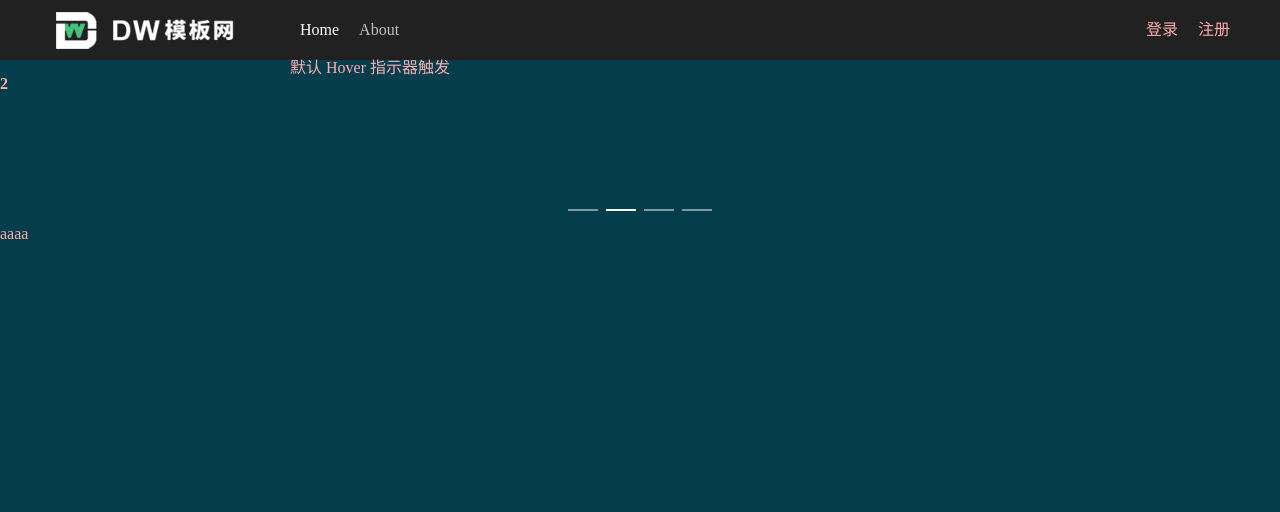
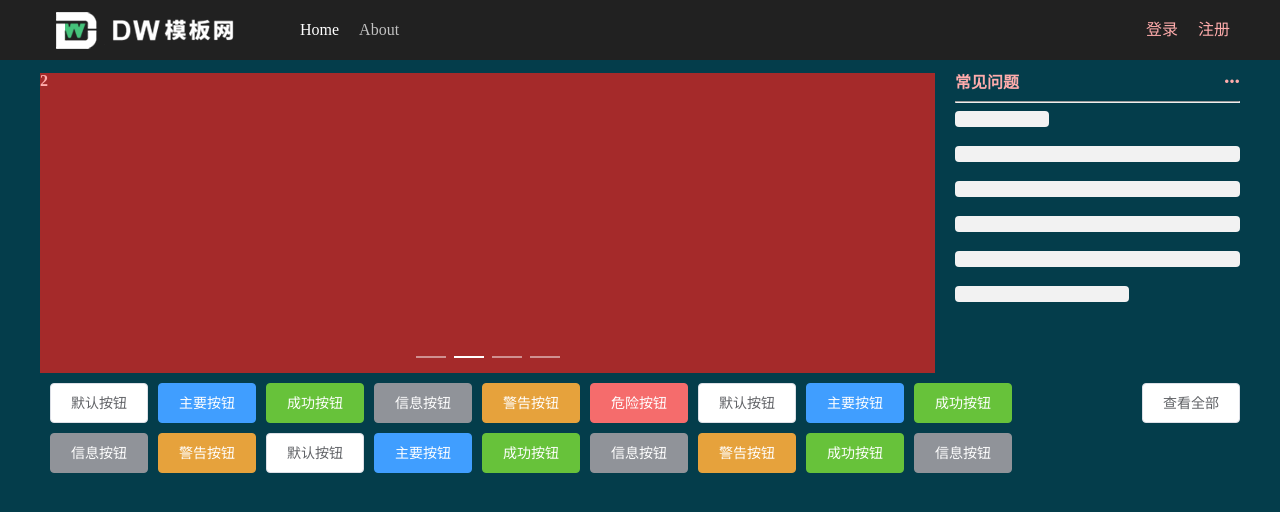
Before and after one commit to bear9527/webpackVue3, a Vue app: page /#/ in a window 1280 px wide. Shown: the top 512 px of the page. Built offline with nearby package versions, Linux system fonts and the light colour scheme.

Commit message:
btn list

```diff
--- a/package.json
+++ b/package.json
@@ -4,7 +4,8 @@
   "description": "",
   "main": "index.js",
   "scripts": {
-    "dev": "webpack serve --progress --config ./webpack.config.js"
+    "dev": "webpack serve --progress --config ./webpack.config.js",
+    "build": "webpack --config ./webpack.config.js"
   },
   "keywords": [],
   "author": "",
--- a/src/App.vue
+++ b/src/App.vue
@@ -1,9 +1,6 @@
 <template>
-  <div>
       <Header />
       <router-view></router-view>
-      aaaa
-  </div>
 </template>
 
 <script>
--- a/src/assets/styles/reset.css
+++ b/src/assets/styles/reset.css
@@ -55,3 +55,23 @@ border:0 none;
 li{
     list-style: none;
 }
+
+
+.clearfix:after {
+    content: ".";
+    display: block;
+    height: 0;
+    clear: both;
+    visibility: hidden;
+  }
+
+  .clearfix::before {
+    content: ".";
+    display: block;
+    height: 0;
+    clear: both;
+    visibility: hidden;
+  }
+.clearfix{
+    zoom:1;
+}
--- a/src/compontents/Header.vue
+++ b/src/compontents/Header.vue
@@ -1,24 +1,32 @@
 <template>
-  <header>
-    <div class="header-container">
+  <header class="clearfix">
+    <div class="header-container ">
       <div class="navbar-header">
         <div class="navbar-mobile">
-          <a class="navbar-more" href="javascript:;"><i class="menu-icon el-icon-menu"></i></a>
+          <a
+            class="navbar-more"
+            href="javascript:;"
+            @click="drawer = true"
+            label="ltr"
+          ><i class="menu-icon el-icon-menu"></i></a>
           <div class="nav-mask hidden-sm-only"></div>
-          <a class="navbar-brand" href="javascript:;"><img src="../assets/images/logo.png" alt=""></a>
+          <a
+            class="navbar-brand"
+            href="javascript:;"
+          ><img
+              src="../assets/images/logo.png"
+              alt=""
+            ></a>
 
-          <div class="navbar-user navbar-user-mobile">
-            <ul>
-              <li><router-link to="/login">登录</router-link></li>
-              <li><router-link to="/reg">注册</router-link></li>
-            </ul>
-          </div>
         </div>
       </div>
       <nav class="nav-pc hidden-xs-only">
         <ul>
           <li>
-            <router-link to="/" class="current">Home</router-link>
+            <router-link
+              to="/"
+              class="current"
+            >Home</router-link>
           </li>
           <li>
             <router-link to="/about">About</router-link>
@@ -27,62 +35,127 @@
       </nav>
       <div class="navbar-user hidden-xs-only">
         <ul>
-          <li><router-link to="/login">登录</router-link></li>
-          <li><router-link to="/reg">注册</router-link></li>
+          <li>
+            <router-link to="/login">登录</router-link>
+          </li>
+          <li>
+            <router-link to="/reg">注册</router-link>
+          </li>
         </ul>
       </div>
     </div>
   </header>
+  <el-drawer
+    title="我是标题"
+    v-model="drawer"
+    :direction="direction"
+    :with-header="false"
+  >
+    <el-row class="tac">
+      <el-col :span="24">
+        <h5>自定义颜色</h5>
+        <el-menu
+          :uniqueOpened="true"
+          default-active="2"
+          class="el-menu-vertical-demo"
+          background-color="#545c64"
+          text-color="#fff"
+          active-text-color="#ffd04b"
+        >
+          <el-submenu index="1">
+            <template #title>
+              <i class="el-icon-s-grid"></i>
+              <span>首页</span>
+            </template>
+            <el-menu-item-group>
+              <template #title>分组一</template>
+              <el-menu-item index="1-1">选项1</el-menu-item>
+              <el-menu-item index="1-2">选项2</el-menu-item>
+            </el-menu-item-group>
+          </el-submenu>
+          <el-menu-item index="2">
+            <i class="el-icon-lollipop"></i>
+            <template #title>网页</template>
+          </el-menu-item>
+          <el-menu-item index="3">
+            <i class="el-icon-sugar"></i>
+            <template #title>关于我们</template>
+          </el-menu-item>
+          <el-menu-item index="4">
+            <i class="el-icon-s-custom"></i>
+            <template #title>个人中心</template>
+          </el-menu-item>
+        </el-menu>
+      </el-col>
+    </el-row>
+    <div class="navbar-user navbar-user-mobile">
+      <ul>
+        <li>
+          <router-link to="/login">登录</router-link>
+        </li>
+        <li>
+          <router-link to="/reg">注册</router-link>
+        </li>
+      </ul>
+    </div>
+  </el-drawer>
+
 </template>
 
 <script>
-import 'element-plus/lib/theme-chalk/display.css';
-export default {};
+import "element-plus/lib/theme-chalk/display.css";
+export default {
+  data() {
+    return {
+      drawer: false,
+      direction: "ltr",
+    };
+  },
+};
 </script>
 
 <style lang="scss" scoped>
-header{
+header {
   background: #212121;
   height: 60px;
   border: none;
   padding: 0 20px;
-  .header-container{
+  .header-container {
     max-width: 1200px;
     margin: 0 auto;
-    .navbar-header{
+    .navbar-header {
       float: left;
-      .navbar-mobile{
-        .navbar-more{
+      .navbar-mobile {
+        .navbar-more {
           display: none;
           float: left;
-          i{
+          i {
             font-size: 30px;
             line-height: 60px;
             color: #fff;
           }
         }
-        .nav-mask{
-
+        .nav-mask {
         }
-        .navbar-brand{
+        .navbar-brand {
           display: block;
           float: left;
           padding: 5px 10px;
         }
-        .navbar-user-mobile{
+        .navbar-user-mobile {
           display: none;
         }
       }
     }
-    .nav-pc{
+    .nav-pc {
       float: left;
-      .router-link-active{
-          color: #fff;
+      .router-link-active {
+        color: #fff;
       }
-      ul{
-        li{
+      ul {
+        li {
           float: left;
-          a{
+          a {
             display: block;
             padding: 20px 30px;
             padding-left: 10px;
@@ -93,10 +166,10 @@ header{
         }
       }
     }
-    .navbar-user{
+    .navbar-user {
       float: right;
-      ul{
-        li{
+      ul {
+        li {
           float: left;
           display: block;
           padding: 20px 30px;
@@ -108,23 +181,22 @@ header{
       }
     }
   }
-
 }
-@media screen and (max-width:750px) {
-  header{
-    .header-container{
-      .navbar-header{
+@media screen and (max-width: 750px) {
+  header {
+    .header-container {
+      .navbar-header {
         width: 100%;
-        .navbar-mobile{
+        .navbar-mobile {
           width: 100%;
           text-align: center;
-          .navbar-user-mobile{
+          .navbar-user-mobile {
             display: block;
           }
-          .navbar-more{
+          .navbar-more {
             display: block;
           }
-          .navbar-brand{
+          .navbar-brand {
             float: none;
             display: inline-block;
           }
--- a/src/compontents/Home.vue
+++ /dev/null
@@ -1,23 +0,0 @@
-<template>
-  <div>
-    <div class="block">
-      <span class="demonstration">默认 Hover 指示器触发</span>
-      <el-carousel height="150px">
-        <el-carousel-item v-for="item in 4" :key="item">
-          <h3 class="small">{{ item }}</h3>
-        </el-carousel-item>
-      </el-carousel>
-    </div>
-
-  </div>
-</template>
-
-<script>
-export default {
-
-}
-</script>
-
-<style>
-
-</style>
--- /dev/null
+++ b/src/compontents/home/index.vue
@@ -0,0 +1,125 @@
+<template>
+  <div class="home clearfix">
+    <div class="home-top">
+      <div class="home-top-container">
+        <el-row :gutter="20">
+          <el-col
+            :span="18"
+            :xs="24"
+          >
+            <div class="carousel-wrapper">
+              <el-carousel>
+                <el-carousel-item
+                  v-for="item in 4"
+                  :key="item"
+                >
+                  <h3 class="small">{{ item }}</h3>
+                </el-carousel-item>
+              </el-carousel>
+            </div>
+          </el-col>
+          <el-col
+            :span="6"
+            :xs="24"
+          >
+            <div class="problemWrapper">
+              <div class="problem-top">
+                <h2>常见问题</h2>
+                <a href="javascript:;"><i class="el-icon-more"></i></a>
+              </div>
+              <hr />
+              <div class="problem-main">
+                <ul>
+                  <li>
+                    <el-skeleton :rows="5" />
+                  </li>
+                </ul>
+              </div>
+            </div>
+          </el-col>
+        </el-row>
+      </div>
+    </div>
+    <div class="home-category">
+      <el-row>
+        <el-col
+          :span="20"
+        >
+          <el-button>默认按钮</el-button>
+          <el-button type="primary">主要按钮</el-button>
+          <el-button type="success">成功按钮</el-button>
+          <el-button type="info">信息按钮</el-button>
+          <el-button type="warning">警告按钮</el-button>
+          <el-button type="danger">危险按钮</el-button>
+          <el-button>默认按钮</el-button>
+          <el-button type="primary">主要按钮</el-button>
+          <el-button type="success">成功按钮</el-button>
+          <el-button type="info">信息按钮</el-button>
+          <el-button type="warning">警告按钮</el-button>
+          <el-button>默认按钮</el-button>
+          <el-button type="primary">主要按钮</el-button>
+          <el-button type="success">成功按钮</el-button>
+          <el-button type="info">信息按钮</el-button>
+          <el-button type="warning">警告按钮</el-button>
+          <el-button type="success">成功按钮</el-button>
+          <el-button type="info">信息按钮</el-button>
+        </el-col>
+        <el-col
+          :span="4"
+        >
+          <el-button
+          class="all-btn">查看全部</el-button>
+        </el-col>
+      </el-row>
+    </div>
+  </div>
+</template>
+
+<script>
+export default {};
+</script>
+
+<style lang="scss" scoped>
+.home {
+  width: 100%;
+  padding: 0 10px;
+  box-sizing: border-box;
+  .home-top {
+    margin-top: 10px;
+    .home-top-container {
+      width: 100%;
+      max-width: 1200px;
+      margin: 0 auto;
+      .carousel-wrapper {
+        background-color: brown;
+      }
+      .problemWrapper {
+        .problem-top {
+          height: 20px;
+          h2 {
+            float: left;
+            line-height: 20px;
+          }
+          a {
+            float: right;
+          }
+        }
+      }
+    }
+  }
+  .home-category {
+    width: 100%;
+    max-width: 1200px;
+    margin: 10px auto;
+    // padding: 0 10px;
+    box-sizing: border-box;
+    .all-btn{
+      float: right;
+    }
+    button {
+      margin-bottom: 10px;
+      margin-left: 10px;
+    }
+  }
+}
+</style>
--- /dev/null
+++ b/src/compontents/login/index.vue
@@ -0,0 +1,15 @@
+<template>
+  <div>
+      this is login
+  </div>
+</template>
+
+<script>
+export default {
+
+}
+</script>
+
+<style>
+
+</style>
--- /dev/null
+++ b/src/compontents/reg/index.vue
@@ -0,0 +1,15 @@
+<template>
+  <div>
+      this is reg
+  </div>
+</template>
+
+<script>
+export default {
+
+}
+</script>
+
+<style>
+
+</style>
```
Also changed, not shown: src/compontents/public/goodslist.vue (added, +13 -0 lines), src/router.js (+7 -2 lines), src/compontents/about/index.vue (renamed from src/compontents/About.vue).
